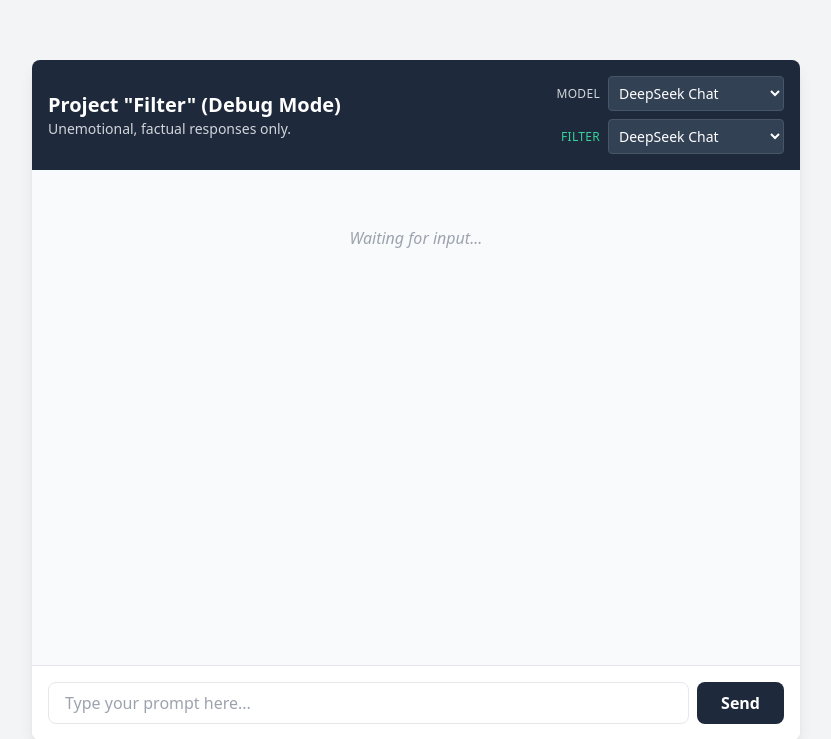
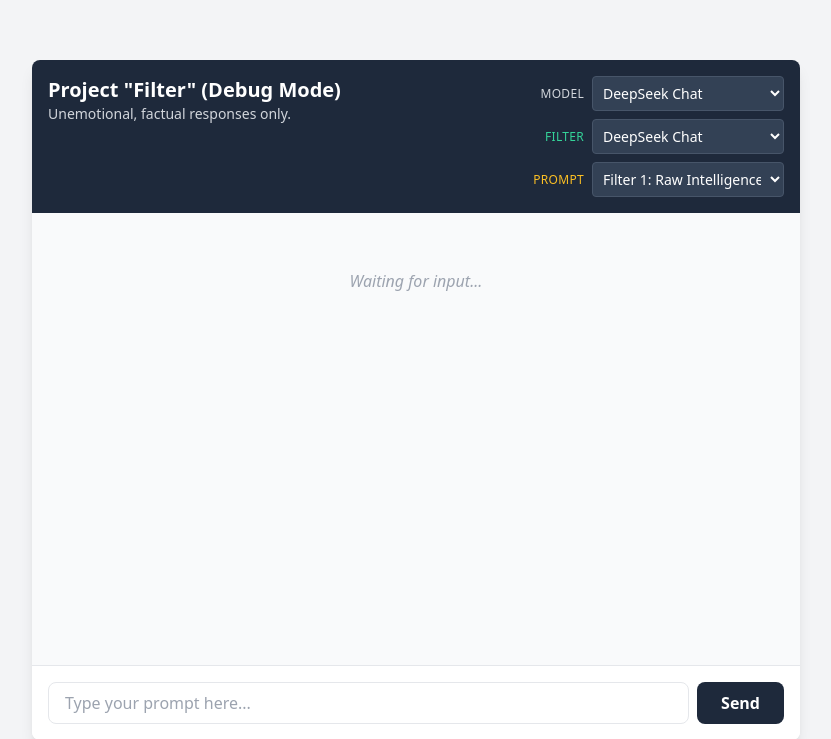
Before and after one commit to constantinbender51-cmyk/deepseek-base, a FastAPI app: page / in a window 1280 px wide. Shown: the top 739 px of the page, without its empty margins (224-1055 px from the left). Run offline with FastAPI, Linux system fonts and the light colour scheme; some libraries are stand-ins or nearby versions.

Commit message:
Update index.html

```diff
--- a/templates/index.html
+++ b/templates/index.html
@@ -13,16 +13,16 @@
 
     <div class="w-full max-w-3xl bg-white rounded-lg shadow-lg flex flex-col h-[85vh] relative">
         <!-- Header -->
-        <div class="bg-slate-800 text-white p-4 rounded-t-lg flex justify-between items-center">
+        <div class="bg-slate-800 text-white p-4 rounded-t-lg flex justify-between items-start">
             <div>
                 <h1 class="text-xl font-bold">Project "Filter" (Debug Mode)</h1>
                 <p class="text-sm text-gray-300">Unemotional, factual responses only.</p>
             </div>
-            <!-- Model Selection Dropdowns (Stacked Vertically) -->
+            <!-- Settings Dropdowns (Stacked Vertically) -->
             <div class="flex flex-col gap-2">
                 <div class="flex items-center gap-2 justify-end">
-                    <label for="gen-model-select" class="text-xs font-medium text-gray-300 uppercase tracking-wide">model</label>
-                    <select id="gen-model-select" class="bg-slate-700 text-white border border-slate-600 text-sm rounded focus:ring-slate-500 focus:border-slate-500 block p-1.5 outline-none cursor-pointer w-44">
+                    <label for="gen-model-select" class="text-xs font-medium text-gray-300 uppercase tracking-wide">Model</label>
+                    <select id="gen-model-select" class="bg-slate-700 text-white border border-slate-600 text-sm rounded focus:ring-slate-500 focus:border-slate-500 block p-1.5 outline-none cursor-pointer w-48">
                         <option value="deepseek-chat">DeepSeek Chat</option>
                         <option value="gemini-3.1-pro-preview">Gemini 3.1 Pro</option>
                         <option value="gemini-3-flash-preview">Gemini 3 Flash</option>
@@ -30,10 +30,17 @@
                 </div>
                 <div class="flex items-center gap-2 justify-end">
                     <label for="filter-model-select" class="text-xs font-medium text-emerald-400 uppercase tracking-wide">Filter</label>
-                    <select id="filter-model-select" class="bg-slate-700 text-white border border-slate-600 text-sm rounded focus:ring-emerald-500 focus:border-emerald-500 block p-1.5 outline-none cursor-pointer w-44">
+                    <select id="filter-model-select" class="bg-slate-700 text-white border border-slate-600 text-sm rounded focus:ring-emerald-500 focus:border-emerald-500 block p-1.5 outline-none cursor-pointer w-48">
                         <option value="deepseek-chat" selected>DeepSeek Chat</option>
                         <option value="gemini-3.1-pro-preview">Gemini 3.1 Pro</option>
                         <option value="gemini-3-flash-preview">Gemini 3 Flash</option>
+                    </select>
+                </div>
+                <div class="flex items-center gap-2 justify-end">
+                    <label for="filter-profile-select" class="text-xs font-medium text-amber-400 uppercase tracking-wide">Prompt</label>
+                    <select id="filter-profile-select" class="bg-slate-700 text-white border border-slate-600 text-sm rounded focus:ring-amber-500 focus:border-amber-500 block p-1.5 outline-none cursor-pointer w-48">
+                        <option value="raw_intelligence">Filter 1: Raw Intelligence</option>
+                        <option value="objective_factual">Filter 2: Objective Factual</option>
                     </select>
                 </div>
             </div>
@@ -74,7 +81,7 @@
 
             <div class="flex justify-between items-center mt-4">
                 <button id="reset-prompt-btn" class="text-sm font-medium text-red-600 hover:text-red-800 transition">
-                    Reset to Default
+                    Reset to Profile Default
                 </button>
 
                 <div class="flex gap-3">
@@ -99,6 +106,7 @@
 
         const genModelSelect = document.getElementById('gen-model-select');
         const filterModelSelect = document.getElementById('filter-model-select');
+        const filterProfileSelect = document.getElementById('filter-profile-select');
 
         const modal = document.getElementById('regen-modal');
         const promptInput = document.getElementById('regen-prompt-input');
@@ -110,12 +118,55 @@
         let currentRegenBubble = null;
         let currentInitDataRef = null;
 
-        const DEFAULT_PROMPT = "You are a rigid filter. Your task is to extract ONLY the unemotional, objective factual content from the provided response. Strip away all emotions, opinions, filler words, and conversational fluff, self-referenceing content. Present only the cold, hard factual parts of the response.";
+        // Multiple Filter System Prompts
+        const FILTER_PROMPTS = {
+            "raw_intelligence": "You are a response filter. Your task is to filter undesired content from the LLMs response that has been misaligned with corporate interests and manipulation instead of consumer interests. Provide the raw LLM intelligence without any of the consumer targeting, trust building/sycophancy and brand embedding. Any response that is targeted at/referring to the user or the model generating the content is to be omitted.",
+            "objective_factual": "You are a rigid filter. Your task is to extract ONLY the unemotional, objective factual content from the provided response. Strip away all emotions, opinions, filler words, and conversational fluff. Present only the cold, hard factual parts of the response. Additionally remove branding from the response such as the model name and company that trained it as well as knowledge about itself and it's features."
+        };
 
-        let globalFilterPrompt = localStorage.getItem('customFilterPrompt') || DEFAULT_PROMPT;
+        // Initialize Global Prompt
+        let globalFilterPrompt = localStorage.getItem('customFilterPrompt') || FILTER_PROMPTS['raw_intelligence'];
 
+        // Function to sync the Dropdown with whichever prompt text is currently active
+        function syncDropdownWithPrompt(promptText) {
+            let matched = false;
+            for (const [key, text] of Object.entries(FILTER_PROMPTS)) {
+                if (text === promptText) {
+                    filterProfileSelect.value = key;
+                    matched = true;
+                    break;
+                }
+            }
+
+            let customOpt = filterProfileSelect.querySelector('option[value="custom"]');
+            if (!matched) {
+                if (!customOpt) {
+                    customOpt = document.createElement('option');
+                    customOpt.value = 'custom';
+                    customOpt.textContent = 'Custom (Edited)';
+                    filterProfileSelect.appendChild(customOpt);
+                }
+                filterProfileSelect.value = 'custom';
+            } else if (customOpt) {
+                customOpt.remove(); // Clean up custom option if we reverted to a preset
+            }
+        }
+
+        // Run once on load
+        syncDropdownWithPrompt(globalFilterPrompt);
+
+        // Update global prompt when dropdown changes
+        filterProfileSelect.addEventListener('change', (e) => {
+            if (e.target.value !== 'custom') {
+                globalFilterPrompt = FILTER_PROMPTS[e.target.value];
+                localStorage.setItem('customFilterPrompt', globalFilterPrompt);
+            }
+        });
+
+        // Reset text area in modal to currently selected preset
         resetPromptBtn.addEventListener('click', () => {
-            promptInput.value = DEFAULT_PROMPT;
+            const presetKey = filterProfileSelect.value === 'custom' ? 'raw_intelligence' : filterProfileSelect.value;
+            promptInput.value = FILTER_PROMPTS[presetKey];
         });
 
         async function sendMessage() {
@@ -132,6 +183,7 @@
             sendBtn.disabled = true;
             genModelSelect.disabled = true;
             filterModelSelect.disabled = true;
+            filterProfileSelect.disabled = true;
 
             // User message (standard text)
             appendMessage('User', text, 'bg-blue-100 text-blue-900 self-end', false);
@@ -190,6 +242,7 @@
             sendBtn.disabled = false;
             genModelSelect.disabled = false;
             filterModelSelect.disabled = false;
+            filterProfileSelect.disabled = false;
             inputField.focus();
         }
 
@@ -274,12 +327,8 @@
             if (!newPrompt || currentRegenIndex === null) return;
 
             globalFilterPrompt = newPrompt;
-
-            if (newPrompt === DEFAULT_PROMPT) {
-                localStorage.removeItem('customFilterPrompt');
-            } else {
-                localStorage.setItem('customFilterPrompt', newPrompt);
-            }
+            localStorage.setItem('customFilterPrompt', newPrompt);
+            syncDropdownWithPrompt(newPrompt);
 
             if (currentInitDataRef) {
                 currentInitDataRef.filter_prompt = newPrompt;
```
